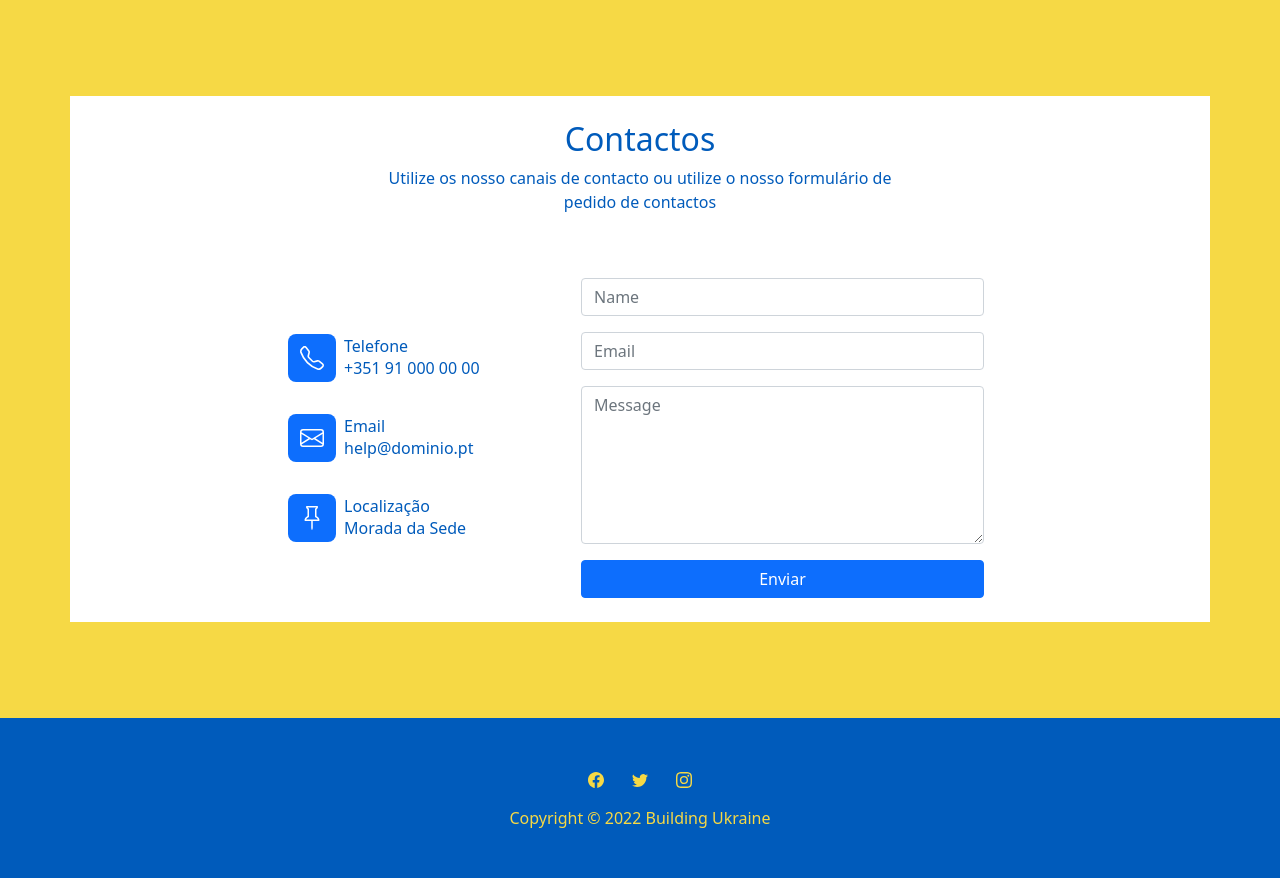
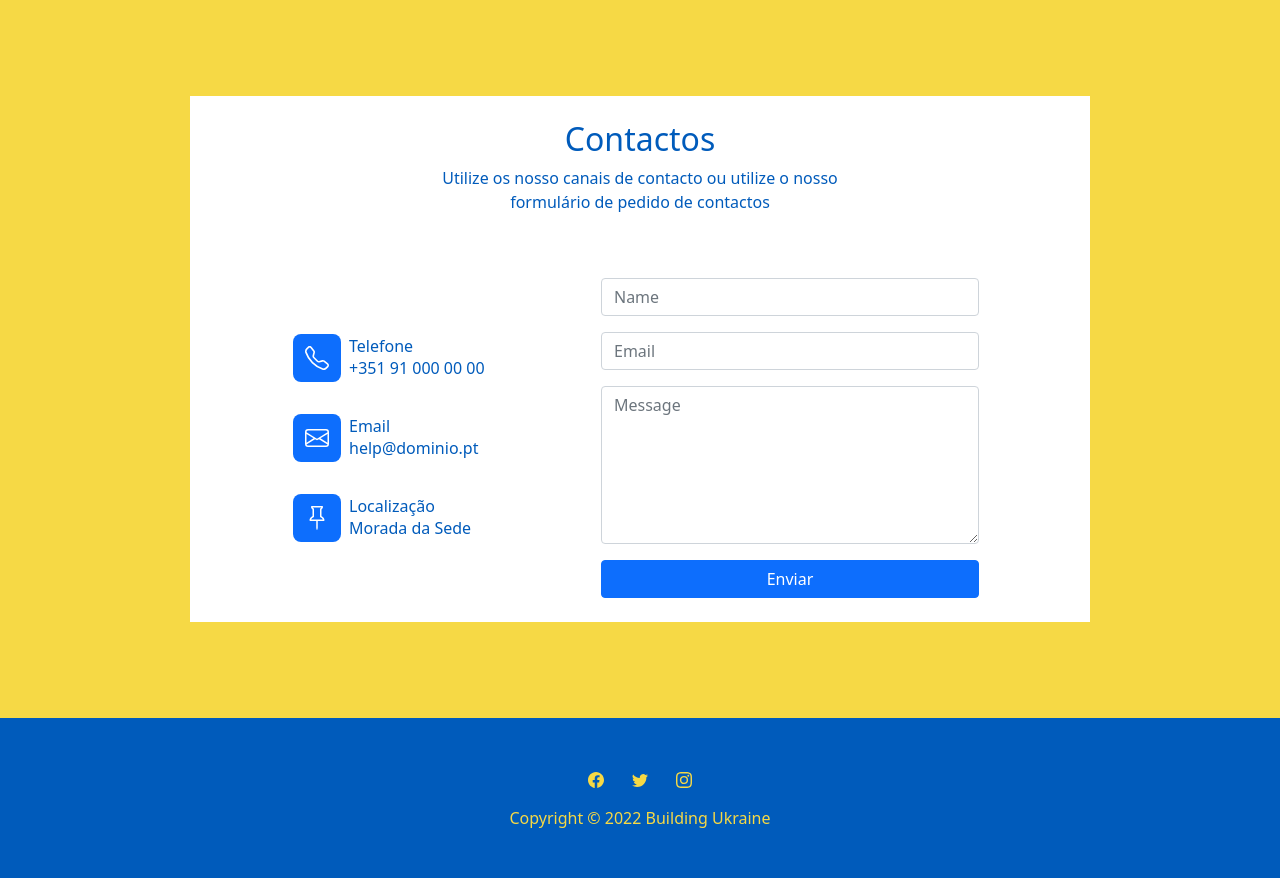
Before and after one commit to SinonCuriosus/RebuildUkraine, a Django app: page /slavaukraine/contacts in a window 1280 px wide. Shown: the part 74-952 px from the top of the page. Run offline with Django 4.2, Linux system fonts and the light colour scheme; some libraries are stand-ins or nearby versions.

Commit message:
RR edit 26/04 view home e contacts

```diff
--- a/rebuildukraine/slavaukraine/static/slavaukraine/assets/css/styles.css
+++ b/rebuildukraine/slavaukraine/static/slavaukraine/assets/css/styles.css
@@ -144,7 +144,7 @@ nav{
 
 .contacts-page-card {
     background: #ffffff;
-
+    width: 900px !important;
 }
 
 .contacts-margin-title {
--- a/rebuildukraine/slavaukraine/templates/slavaukraine/contacts.html
+++ b/rebuildukraine/slavaukraine/templates/slavaukraine/contacts.html
@@ -17,7 +17,7 @@
                     </div>
                 </div>
                 <div class="row d-flex justify-content-center">
-                    <div class="col-md-4 col-lg-3 col-xl-3">
+                    <div class="col-md-4 col-lg-4 col-xl-4">
                         <div class="d-flex flex-column justify-content-center align-items-start h-100">
                             <div class="d-flex align-items-center p-3">
                                 <div class="bs-icon-md bs-icon-rounded bs-icon-primary d-flex flex-shrink-0 justify-content-center align-items-center d-inline-block bs-icon"><svg xmlns="http://www.w3.org/2000/svg" width="1em" height="1em" fill="currentColor" viewBox="0 0 16 16" class="bi bi-telephone">
@@ -48,7 +48,7 @@
                             </div>
                         </div>
                     </div>
-                    <div class="col-md-8 col-lg-6 col-xl-5">
+                    <div class="col-md-8 col-lg-6 col-xl-6">
                         <div>
                             <form class="p-3 p-xl-4" method="post">
                                 <div class="mb-3"><input class="form-control" type="text" id="name-1" name="name" placeholder="Name"></div>
```
